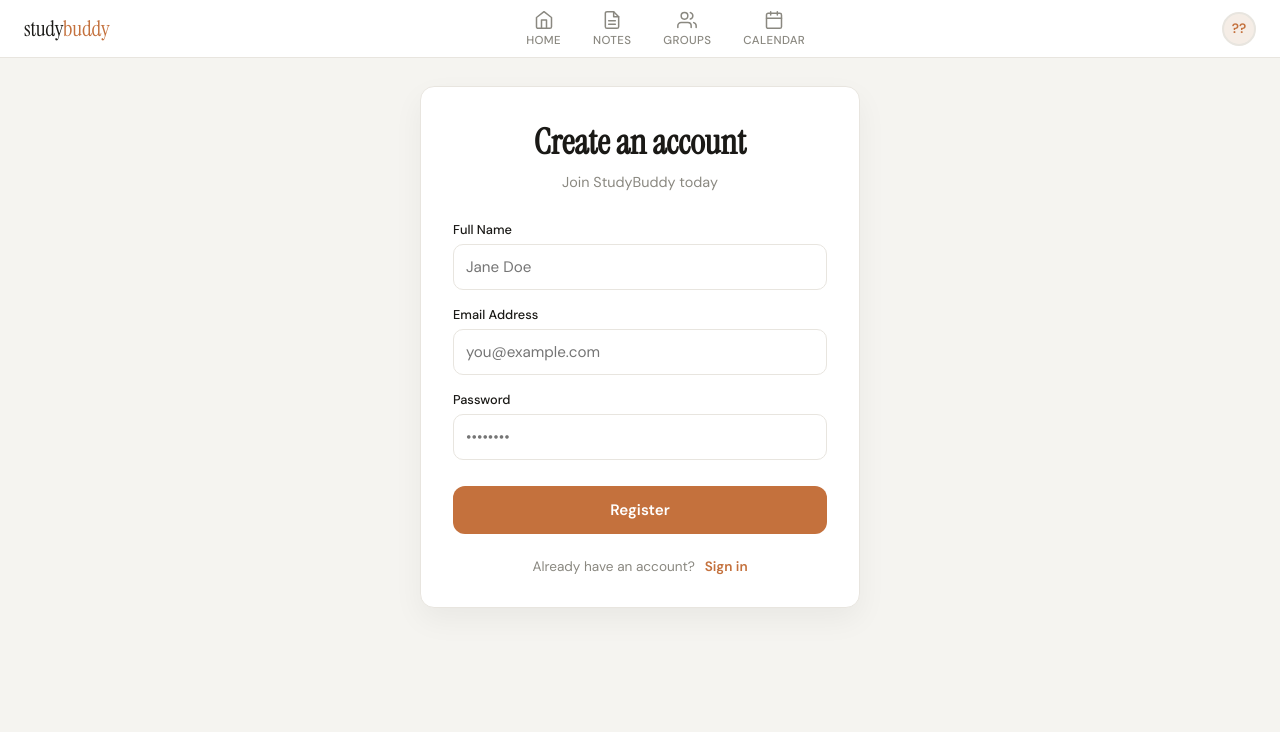
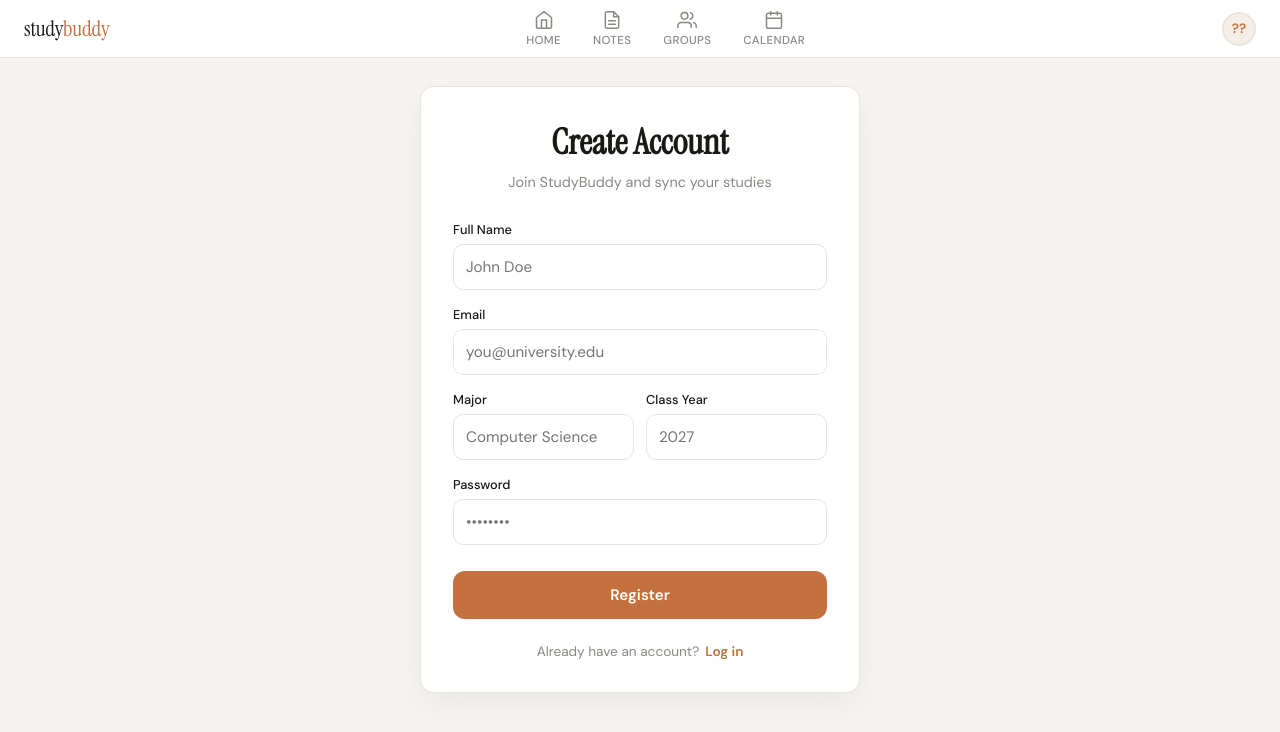
Before and after one commit to illUMiNAl004/StudyBuddy, a React (Vite) app: page /register in a window 1280 px wide. Shown: the top 732 px of the page. Built offline with nearby package versions, Linux system fonts and the light colour scheme.

Commit message:
Added Login page with extra registration

```diff
--- a/src/App.jsx
+++ b/src/App.jsx
@@ -1,16 +1,27 @@
-import { Routes, Route, Navigate } from 'react-router-dom'
+import { Routes, Route, useLocation } from 'react-router-dom'
 import Navbar from './components/Navbar'
 import Home from './pages/Home'
 import Login from './pages/Login'
 import Register from './pages/Register'
 
 export default function App() {
+  const location = useLocation()
+
+  const getActivePage = () => {
+    switch (location.pathname) {
+      case '/': return 'Home'
+      case '/notes': return 'Notes'
+      case '/groups': return 'Groups'
+      case '/calendar': return 'Calendar'
+      default: return ''
+    }
+  }
+
   return (
     <>
-      <Navbar />
+      <Navbar activePage={getActivePage()} />
       <Routes>
         <Route path="/" element={<Home />} />
-        <Route path="/home" element={<Navigate to="/" />} />
         <Route path="/notes" element={<Placeholder label="Notes" />} />
         <Route path="/groups" element={<Placeholder label="Groups" />} />
         <Route path="/calendar" element={<Placeholder label="Calendar" />} />
--- a/src/components/Navbar.jsx
+++ b/src/components/Navbar.jsx
@@ -1,9 +1,8 @@
-import { NavLink } from 'react-router-dom';
+import { Link } from 'react-router-dom';
 
 const NAV_ITEMS = [
   {
     label: 'Home',
-    path: '/',
     icon: (
       <svg viewBox="0 0 24 24" fill="none" stroke="currentColor" strokeWidth="1.8" strokeLinecap="round" strokeLinejoin="round">
         <path d="M3 9l9-7 9 7v11a2 2 0 0 1-2 2H5a2 2 0 0 1-2-2z" />
@@ -13,7 +12,6 @@ const NAV_ITEMS = [
   },
   {
     label: 'Notes',
-    path: '/notes',
     icon: (
       <svg viewBox="0 0 24 24" fill="none" stroke="currentColor" strokeWidth="1.8" strokeLinecap="round" strokeLinejoin="round">
         <path d="M14 2H6a2 2 0 0 0-2 2v16a2 2 0 0 0 2 2h12a2 2 0 0 0 2-2V8z" />
@@ -25,7 +23,6 @@ const NAV_ITEMS = [
   },
   {
     label: 'Groups',
-    path: '/groups',
     icon: (
       <svg viewBox="0 0 24 24" fill="none" stroke="currentColor" strokeWidth="1.8" strokeLinecap="round" strokeLinejoin="round">
         <path d="M17 21v-2a4 4 0 0 0-4-4H5a4 4 0 0 0-4 4v2" />
@@ -37,7 +34,6 @@ const NAV_ITEMS = [
   },
   {
     label: 'Calendar',
-    path: '/calendar',
     icon: (
       <svg viewBox="0 0 24 24" fill="none" stroke="currentColor" strokeWidth="1.8" strokeLinecap="round" strokeLinejoin="round">
         <rect x="3" y="4" width="18" height="18" rx="2" ry="2" />
@@ -49,23 +45,26 @@ const NAV_ITEMS = [
   },
 ]
 
-export default function Navbar() {
+export default function Navbar({ activePage }) {
   return (
     <nav>
       <span className="nav-logo">study<span>buddy</span></span>
 
       <ul className="nav-links">
-        {NAV_ITEMS.map(({ label, path, icon }) => (
+        {NAV_ITEMS.map(({ label, icon }) => {
+          const path = label === 'Home' ? '/' : `/${label.toLowerCase()}`
+          return (
             <li key={label}>
-            <NavLink
+              <Link
                 to={path}
-              className={({ isActive }) => (isActive ? 'active' : '')}
+                className={activePage === label ? 'active' : ''}
               >
                 {icon}
                 {label}
-            </NavLink>
+              </Link>
             </li>
-        ))}
+          )
+        })}
       </ul>
 
       <div className="nav-avatar">??</div>
--- a/src/pages/Home.jsx
+++ b/src/pages/Home.jsx
@@ -48,26 +48,15 @@ export default function Home() {
 
   return (
     <div className="page">
-      <div style={{
-        background: 'var(--surface)',
-        border: '1px solid var(--border)',
-        borderRadius: '14px',
-        padding: '16px 24px',
-        marginBottom: '20px',
-        display: 'flex',
-        justifyContent: 'space-between',
-        alignItems: 'center'
-      }}>
-        <div>
-           <h3 style={{fontSize: '1rem', marginBottom: '4px'}}>Join StudyBuddy</h3>
-           <p style={{fontSize: '0.85rem', color: 'var(--muted)'}}>Sign in or create an account to start sharing notes</p>
-        </div>
-        <div style={{display: 'flex', gap: '12px'}}>
-           <Link to="/login" className="btn-auth">Log In</Link>
-           <Link to="/register" className="btn-auth primary">Create Account</Link>
+      <div className="auth-header" style={{ marginBottom: '24px', justifyContent: 'center' }}>
+        <div style={{ background: 'var(--surface)', padding: '16px 24px', borderRadius: '12px', border: '1px solid var(--border)', display: 'flex', gap: '16px', alignItems: 'center', width: '100%', justifyContent: 'space-between' }}>
+           <span style={{ fontSize: '0.95rem', fontWeight: 500, color: 'var(--text)' }}>Welcome to StudyBuddy! Ready to sync your studies?</span>
+           <div style={{ display: 'flex', gap: '12px' }}>
+              <Link to="/login" className="btn-auth">Log In</Link>
+              <Link to="/register" className="btn-auth primary">Register</Link>
+           </div>
         </div>
       </div>
-
       <div className="layout">
         <Sidebar />
         <main className="feed">
--- a/src/pages/Login.jsx
+++ b/src/pages/Login.jsx
@@ -2,23 +2,30 @@ import { Link } from 'react-router-dom';
 
 export default function Login() {
   return (
-    <div className="page auth-container">
+    <div className="page">
+      <div className="auth-container">
         <div className="auth-card">
-        <h2>Welcome back</h2>
-        <p className="subtitle">Sign in to StudyBuddy to continue</p>
+          <h2>Log In</h2>
+          <p className="subtitle">Welcome back to StudyBuddy</p>
+
           <form className="auth-form" onSubmit={(e) => e.preventDefault()}>
             <div className="auth-field">
-            <label>Email Address</label>
-            <input type="email" placeholder="you@example.com" />
+              <label>Email</label>
+              <input type="email" placeholder="you@university.edu" required />
             </div>
+
             <div className="auth-field">
               <label>Password</label>
-            <input type="password" placeholder="••••••••" />
+              <input type="password" placeholder="••••••••" required />
             </div>
+
             <button type="submit">Sign In</button>
           </form>
+
           <div className="auth-links">
-          Don't have an account? <Link to="/register"><button>Sign up</button></Link>
+            Don't have an account?
+            <Link to="/register"><button>Register here</button></Link>
+          </div>
         </div>
       </div>
     </div>
--- a/src/pages/Register.jsx
+++ b/src/pages/Register.jsx
@@ -2,27 +2,46 @@ import { Link } from 'react-router-dom';
 
 export default function Register() {
   return (
-    <div className="page auth-container">
+    <div className="page">
+      <div className="auth-container">
         <div className="auth-card">
-        <h2>Create an account</h2>
-        <p className="subtitle">Join StudyBuddy today</p>
+          <h2>Create Account</h2>
+          <p className="subtitle">Join StudyBuddy and sync your studies</p>
+
           <form className="auth-form" onSubmit={(e) => e.preventDefault()}>
             <div className="auth-field">
               <label>Full Name</label>
-            <input type="text" placeholder="Jane Doe" />
+              <input type="text" placeholder="John Doe" required />
             </div>
+
             <div className="auth-field">
-            <label>Email Address</label>
-            <input type="email" placeholder="you@example.com" />
+              <label>Email</label>
+              <input type="email" placeholder="you@university.edu" required />
             </div>
+
+            <div className="auth-field" style={{ display: 'flex', flexDirection: 'row', gap: '12px' }}>
+              <div style={{ flex: 1, display: 'flex', flexDirection: 'column', gap: '6px' }}>
+                <label>Major</label>
+                <input type="text" placeholder="Computer Science" required />
+              </div>
+              <div style={{ flex: 1, display: 'flex', flexDirection: 'column', gap: '6px' }}>
+                <label>Class Year</label>
+                <input type="text" placeholder="2027" required />
+              </div>
+            </div>
+
             <div className="auth-field">
               <label>Password</label>
-            <input type="password" placeholder="••••••••" />
+              <input type="password" placeholder="••••••••" required />
             </div>
+
             <button type="submit">Register</button>
           </form>
+
           <div className="auth-links">
-          Already have an account? <Link to="/login"><button>Sign in</button></Link>
+            Already have an account?
+            <Link to="/login"><button>Log in</button></Link>
+          </div>
         </div>
       </div>
     </div>
```
Lines whose indentation alone changed are shown as unchanged.
